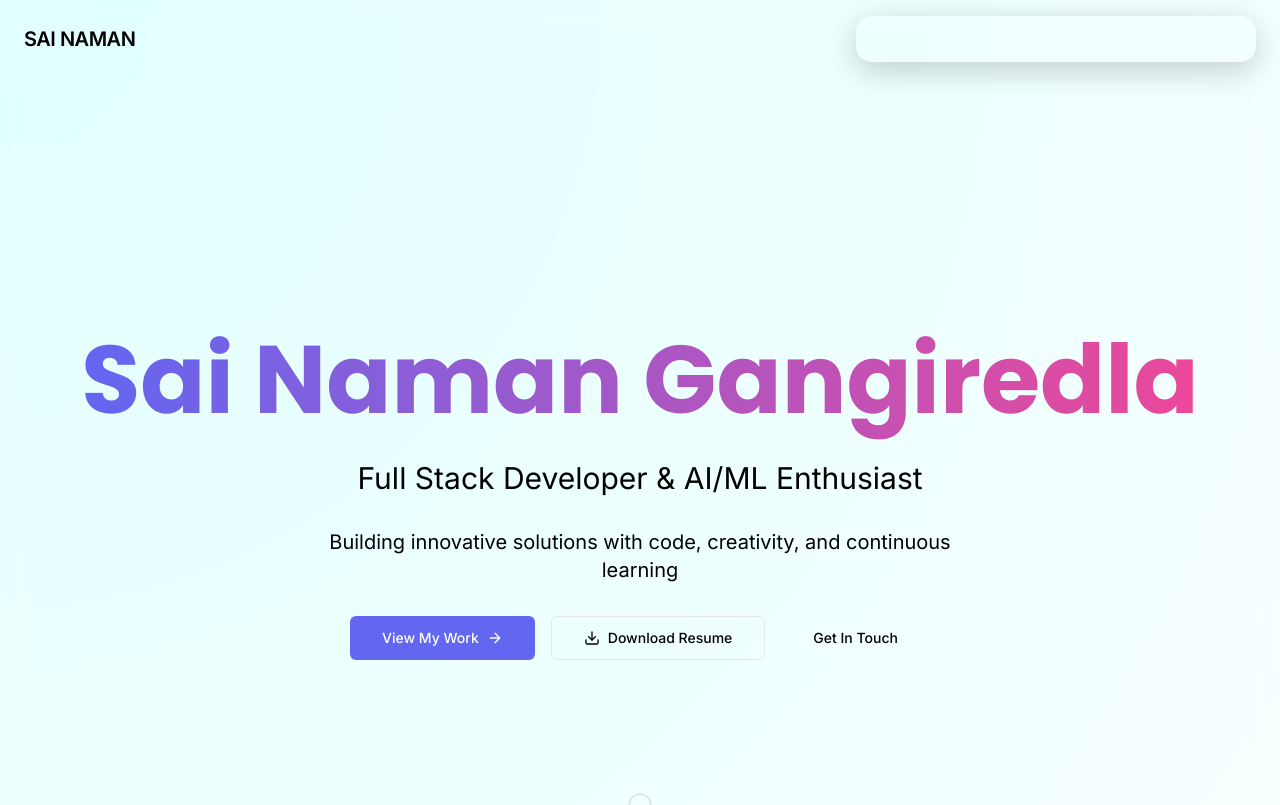
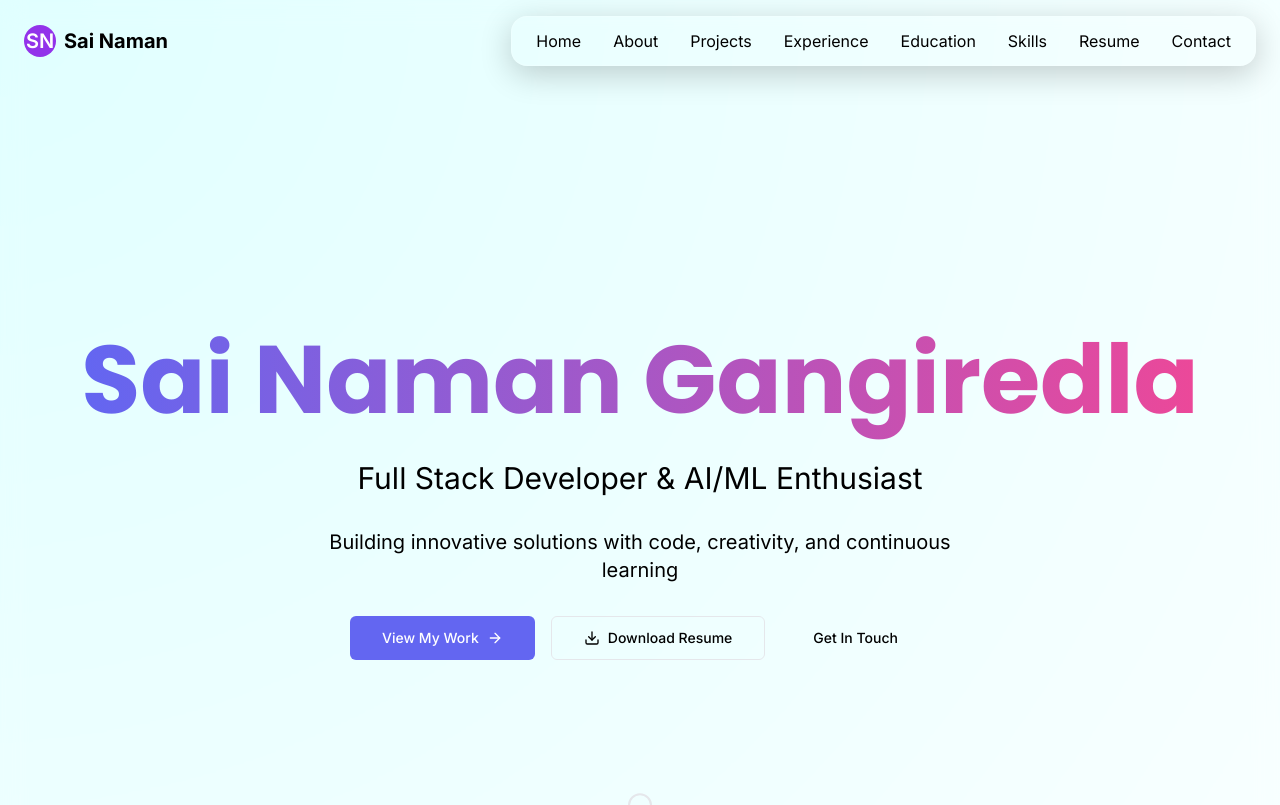
Before and after one commit to Sai-Naman-Gangiredla/PORTFOLIO, a Next.js app: page / in a window 1280 px wide. Shown: the top 805 px of the page. Built offline with nearby package versions, Linux system fonts and the light colour scheme.

Commit message:
Refactor Navbar component for better state management

```diff
--- a/src/components/layout/Navbar.tsx
+++ b/src/components/layout/Navbar.tsx
@@ -1,57 +1,66 @@
 "use client";
 
-import { useState } from "react";
 import Link from "next/link";
-import { HiMenu, HiX } from "react-icons/hi";
+import { useState, useEffect } from "react";
+import { FiMenu, FiX } from "react-icons/fi";
+
+const navLinks = [
+  { name: "Home", href: "/" },
+  { name: "About", href: "/about" },
+  { name: "Projects", href: "/projects" },
+  { name: "Experience", href: "/experience" },
+  { name: "Education", href: "/education" },
+  { name: "Skills", href: "/skills" },
+  { name: "Resume", href: "/resume" },
+  { name: "Contact", href: "/contact" },
+];
 
 export default function Navbar() {
-  const [open, setOpen] = useState(false);
+  const [isMenuOpen, setIsMenuOpen] = useState(false);
 
-  const navLinks = [
-    { name: "Home", path: "/" },
-    { name: "About", path: "/about" },
-    { name: "Skills", path: "/skills" },
-    { name: "Projects", path: "/projects" },
-    { name: "Contact", path: "/contact" },
-  ];
+  // Lock body scroll when menu is open
+  useEffect(() => {
+    document.body.style.overflow = isMenuOpen ? "hidden" : "auto";
+  }, [isMenuOpen]);
 
   return (
     <nav className="fixed top-0 left-0 w-full z-50 px-6 py-4 flex justify-between items-center">
+
       {/* Logo */}
-      <Link href="/" className="text-xl font-semibold tracking-tight">
-        SAI NAMAN
+      <Link href="/" className="text-xl font-bold flex items-center gap-2">
+        <span className="bg-purple-600 text-white w-8 h-8 flex items-center justify-center rounded-full font-semibold">
+          SN
+        </span>
+        Sai Naman
       </Link>
 
       {/* Desktop Menu */}
-      <div className="hidden md:flex gap-8 glass px-6 py-3">
-        {navLinks.map((link, index) => (
-          <Link
-            key={index}
-            href={link.path}
-            className="menu-item text-sm font-medium hover:text-cyan-300 transition"
-          >
+      <div className="hidden md:flex gap-8 glass px-6 py-3 rounded-xl">
+        {navLinks.map((link) => (
+          <Link key={link.name} href={link.href} className="hover:text-purple-400 transition">
             {link.name}
           </Link>
         ))}
       </div>
 
-      {/* Mobile Menu Button */}
+      {/* Mobile Toggle Button */}
       <button
         className="md:hidden text-3xl"
-        onClick={() => setOpen(!open)}
+        onClick={() => setIsMenuOpen((prev) => !prev)}
       >
-        {open ? <HiX /> : <HiMenu />}
+        {isMenuOpen ? <FiX /> : <FiMenu />}
       </button>
 
-      {/* Mobile Menu */}
-      {open && (
-        <div className="absolute top-20 right-6 w-48 glass p-6 flex flex-col gap-4 md:hidden">
+      {/* Mobile Fullscreen Menu */}
+      {isMenuOpen && (
+        <div className="fixed inset-0 bg-black/60 glass backdrop-blur-xl flex flex-col items-center justify-center space-y-6 p-6 md:hidden z-50">
           {navLinks.map((link, index) => (
             <Link
-              key={index}
-              href={link.path}
-              className="menu-item text-base font-medium hover:text-cyan-300 transition"
-              onClick={() => setOpen(false)}
+              key={link.name}
+              href={link.href}
+              className="text-xl font-medium menu-item"
+              onClick={() => setIsMenuOpen(false)}
+              style={{ animationDelay: `${index * 0.08}s` }}
             >
               {link.name}
             </Link>
```
